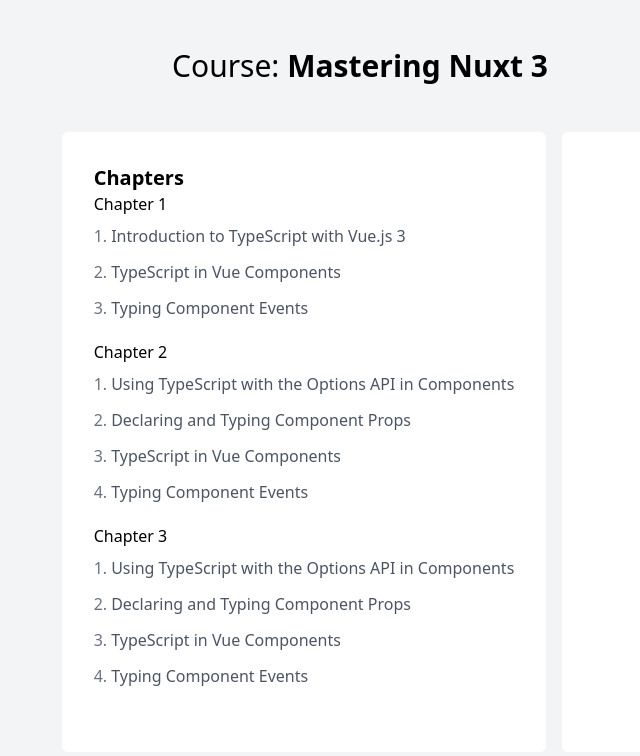
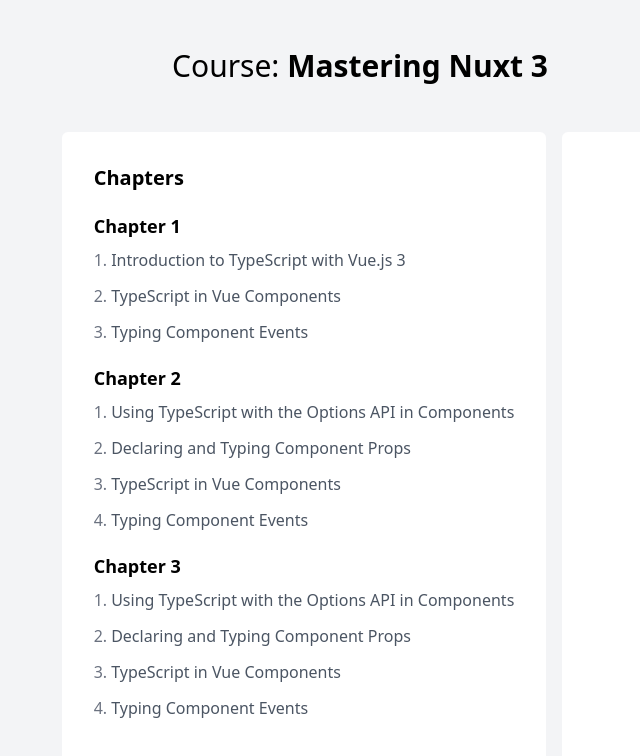
Before and after one commit to Sitthata/codeventure-nuxt-intern-project, a Nuxt app: page /course in a window 1280 px wide. Shown: the top 756 px of the page, without its empty margins (280-920 px from the left). Built offline with nearby package versions, Linux system fonts and the light colour scheme.

Commit message:
enhance chapter title styling and update lesson page title dynamically using useHead

```diff
--- a/pages/course.vue
+++ b/pages/course.vue
@@ -14,14 +14,14 @@
       <div
         class="prose mr-4 p-8 bg-white rounded-md min-w-[20ch] flex flex-col"
       >
-        <h3 class="text-xl font-bold">Chapters</h3>
+        <h3 class="text-xl font-bold mb-5">Chapters</h3>
         <!-- All the lessons for the course listed here -->
         <div
           class="space-y-1 mb-4 flex flex-col"
           v-for="chapter in chapters"
           :key="chapter.slug"
         >
-          <h4>{{ chapter.title }}</h4>
+          <h4 class="text-lg font-semibold">{{ chapter.title }}</h4>
           <NuxtLink
             v-for="(lesson, index) in chapter.lessons"
             :key="lesson.slug"
--- a/pages/course/chapter/[chapterSlug]/lesson/[lessonSlug].vue
+++ b/pages/course/chapter/[chapterSlug]/lesson/[lessonSlug].vue
@@ -40,6 +40,10 @@
     (lesson) => lesson.slug === route.params.lessonSlug
   );
 });
+
+useHead({
+  title: `${lesson.value.title} - ${chapter.value.title}`,
+});
 </script>
 
 <style scoped></style>
```
